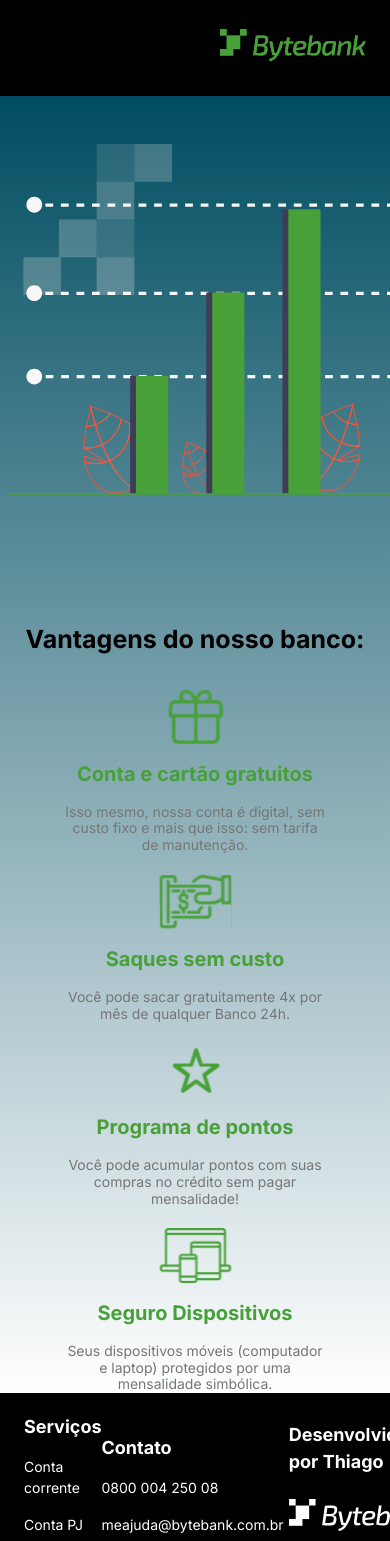
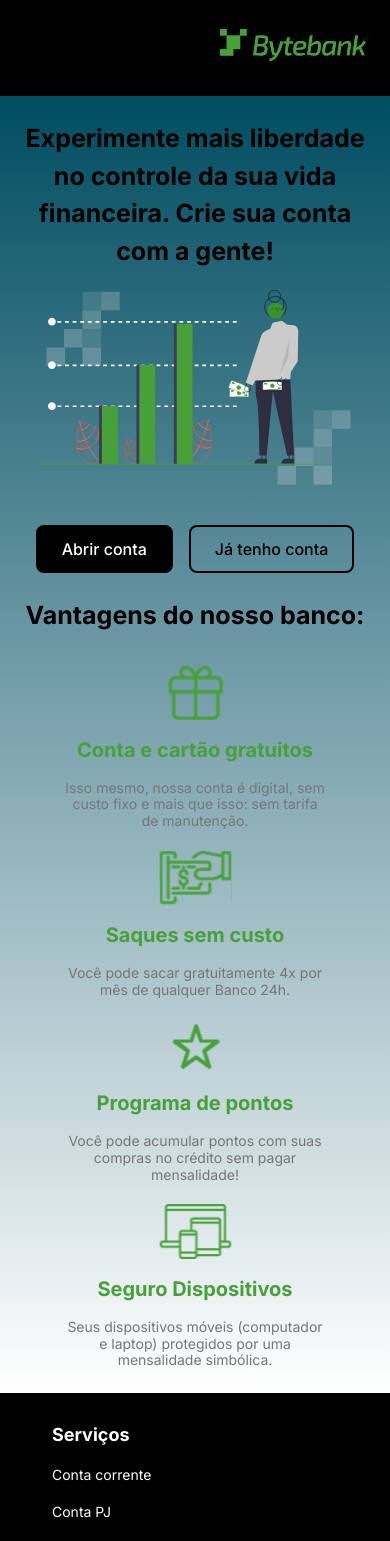
Before and after one commit to pos-projetos-thiago/tc-02, a Next.js app: page / in a window 390 px wide. Shown: the top 1541 px of the page. Built offline with nearby package versions, Linux system fonts and the light colour scheme; some icons are missing.

Commit message:
feat(content): adiciona responsividade ao home  mobile

```diff
--- a/src/components/atoms/Button/Button.module.scss
+++ b/src/components/atoms/Button/Button.module.scss
@@ -41,3 +41,24 @@
     color: $color-white;
   }
 }
+
+.primaryMobile {
+  background-color: $color-black;
+  color: $color-white;
+  border: 0.2rem solid $color-black;
+
+  &:hover {
+    background-color: lighten($color-black, 15%);
+    border: 0.2rem solid lighten($color-black, 15%);
+  }
+}
+
+.secondaryMobile {
+  color: $color-black;
+  border: 0.2rem solid $color-black;
+
+  &:hover {
+    background-color: $color-gray-50;
+    color: $color-black;
+  }
+}
--- a/src/components/atoms/Button/Button.tsx
+++ b/src/components/atoms/Button/Button.tsx
@@ -2,7 +2,7 @@ import styles from './Button.module.scss';
 
 export interface ButtonProps {
   children: React.ReactNode;
-  variant?: 'primary' | 'secondary';
+  variant?: 'primary' | 'secondary' | 'primaryMobile' | 'secondaryMobile';
   onClick?: () => void;
   className?: string;
 }
--- a/src/components/organisms/Footer/Footer.module.scss
+++ b/src/components/organisms/Footer/Footer.module.scss
@@ -6,20 +6,33 @@
 .footer {
   height: 22rem;
   width: 100%;
+  padding: 2.8rem;
   background-color: $color-black;
   color: $color-white;
   display: flex;
   align-items: center;
   justify-content: center;
+
+  @include mobile {
+    height: auto;
+  }
 }
 
 .container {
   @include container-padding;
   width: 100%;
   height: 100%;
+  padding: 4rem;
   display: flex;
   align-items: center;
   justify-content: space-between;
+
+  @include mobile {
+    flex-direction: column;
+    gap: 3.2rem;
+    align-items: flex-start;
+    text-align: left;
+  }
 }
 
 .services,
@@ -46,6 +59,10 @@
 .info {
   gap: 2.4rem;
   align-items: center;
+
+  @include mobile {
+    align-items: flex-start;
+  }
 }
 
 .social {
@@ -53,4 +70,8 @@
   align-items: center;
   justify-content: center;
   gap: 2.4rem;
+
+  @include mobile {
+    justify-content: flex-start;
+  }
 }
--- a/src/components/organisms/Hero/Hero.module.scss
+++ b/src/components/organisms/Hero/Hero.module.scss
@@ -12,6 +12,12 @@
   justify-content: center;
 
   @include tablet {
+    min-height: auto;
+    align-items: flex-start;
+    justify-content: flex-start;
+  }
+
+  @include mobile {
     min-height: auto;
     align-items: flex-start;
     justify-content: flex-start;
@@ -33,6 +39,13 @@
     justify-content: flex-start;
     padding-top: 4rem;
   }
+
+  @include mobile {
+    justify-content: flex-start;
+    padding-top: 2.4rem;
+    padding-bottom: 2.4rem;
+    gap: 2.4rem;
+  }
 }
 
 .principal {
@@ -49,6 +62,13 @@
     gap: 3rem;
   }
 
+  @include mobile {
+    flex-direction: column;
+    text-align: center;
+    gap: 2rem;
+    margin: 0;
+  }
+
   h1 {
     max-width: 50rem;
     color: $color-black;
@@ -58,6 +78,41 @@
     @include tablet {
       max-width: 100%;
     }
+
+    @include mobile {
+      max-width: 100%;
+      font-size: $font-size-xl;
+    }
+  }
+}
+
+.imageWrapper {
+  flex-shrink: 0;
+
+  @include mobile {
+    width: 100%;
+    max-width: 31.5rem;
+    aspect-ratio: 315 / 195;
+    position: relative;
+    margin: 0 auto;
+
+    img {
+      width: 100% !important;
+      height: 100% !important;
+      object-fit: contain;
+    }
+  }
+}
+
+.mobileActions {
+  display: none;
+
+  @include mobile {
+    display: flex;
+    gap: 1.6rem;
+    justify-content: center;
+    width: 100%;
+    margin-top: 2rem;
   }
 }
 
--- a/src/components/organisms/Hero/Hero.tsx
+++ b/src/components/organisms/Hero/Hero.tsx
@@ -1,5 +1,6 @@
 import styles from './Hero.module.scss';
 import Image from 'next/image'
+import { Button } from '@/components/atoms/Button'
 
 export const Hero = () => {
   return (
@@ -7,6 +8,7 @@ export const Hero = () => {
       <div className={styles.container}>
         <div className={styles.principal}>
           <h1>Experimente mais liberdade no controle da sua vida financeira. Crie sua conta com a gente!</h1>
+          <div className={styles.imageWrapper}>
             <Image
               src="/Hero/grafico.svg"
               alt="Gráfico ilustrativo de crescimento financeiro"
@@ -14,6 +16,11 @@ export const Hero = () => {
               height={435}
               priority
             />
+          </div>
+          <div className={styles.mobileActions}>
+            <Button variant="primaryMobile">Abrir conta</Button>
+            <Button variant="secondaryMobile">Já tenho conta</Button>
+          </div>
         </div>
         <div className={styles.advantages}>
           <h2>Vantagens do nosso banco:</h2>
```
Lines whose indentation alone changed are shown as unchanged.
